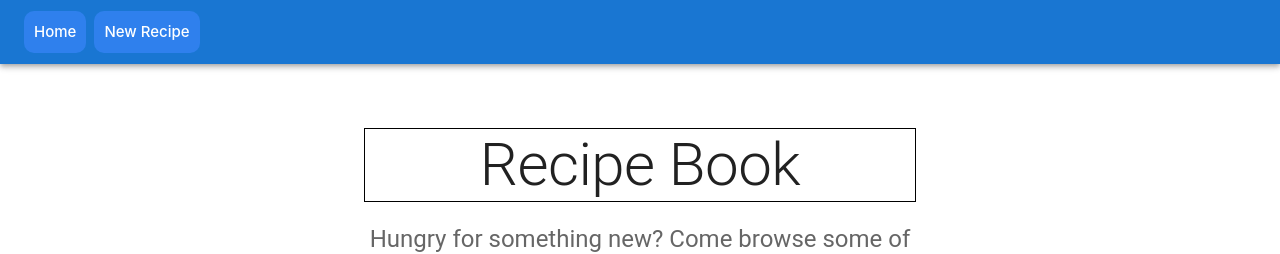
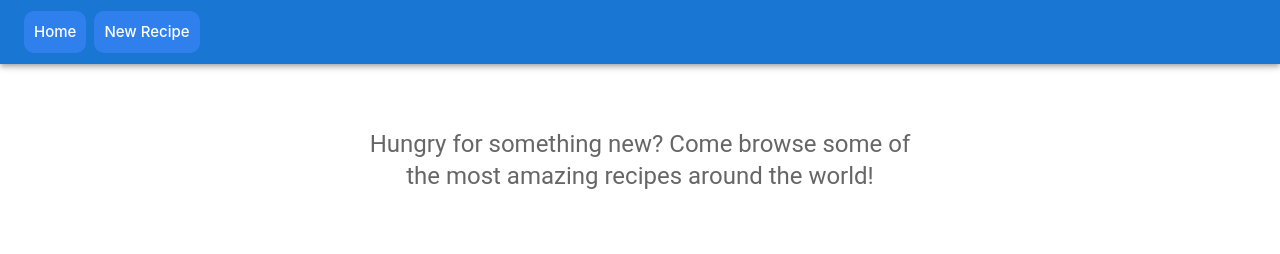
Before and after one commit to JuanThe3rd/recipe-book-project, a React (Create React App) app: page / in a window 1280 px wide. Shown: the top 254 px of the page. Built offline with nearby package versions, Linux system fonts and the light colour scheme; data requests are answered from the project's data file.

Commit message:
made outline for new recipe/embeded link

```diff
--- a/src/components/Album.js
+++ b/src/components/Album.js
@@ -49,18 +49,26 @@ export default function Album({recipes, addLike, removeLike, recipeDetailClick})
           }}
         >
           <Container maxWidth="sm">
-            <Typography
+            {/* <Typography
               component="h1"
               variant="h2"
               align="center"
               color="text.primary"
               gutterBottom
             >
-              Recipe Book
-            </Typography>
+
+            </Typography> */}
             <Typography variant="h5" align="center" color="text.secondary" paragraph>
             Hungry for something new? Come browse some of the most amazing recipes around the world!
             </Typography>
+            {/* <Stack
+              sx={{ pt: 4 }}
+              direction="row"
+              spacing={2}
+              justifyContent="center"
+            >
+              <Button variant="contained">New Recipe</Button>
+            </Stack> */}
           </Container>
         </Box>
         <Container sx={{ py: 8 }} maxWidth="md">
--- a/src/components/App.js
+++ b/src/components/App.js
@@ -3,6 +3,7 @@ import { Route, Switch } from "react-router-dom";
 import AddRecipeForm from "./AddRecipeForm";
 import Album from "./Album";
 import RecipeDetails from "./RecipeDetails";
+
 
 const API = "http://localhost:3001/recipes"
 
@@ -25,8 +26,12 @@ function App() {
                 <Route exact path="/">
                     <Album recipes={recipes} addLike={addLike} removeLike={removeLike} recipeDetailClick={handleRecipeDetailClick}/>
                 </Route>
+                {/* <Route>
+                   not fully put together  <Recipe recipes={recipes} />
+
+                </Route> */}
                 <Route path="/new" >
-                    <AddRecipeForm />
+                    <AddRecipeForm recipes={recipes} />
                 </Route>
                 <Route path="/recipe-details">
                     <RecipeDetails recipe={recipeDetails}/>
```
Also changed, not shown: src/components/Recipe.js (added, +12 -0 lines), src/components/AddRecipeForm.js (line endings or trailing spaces).
